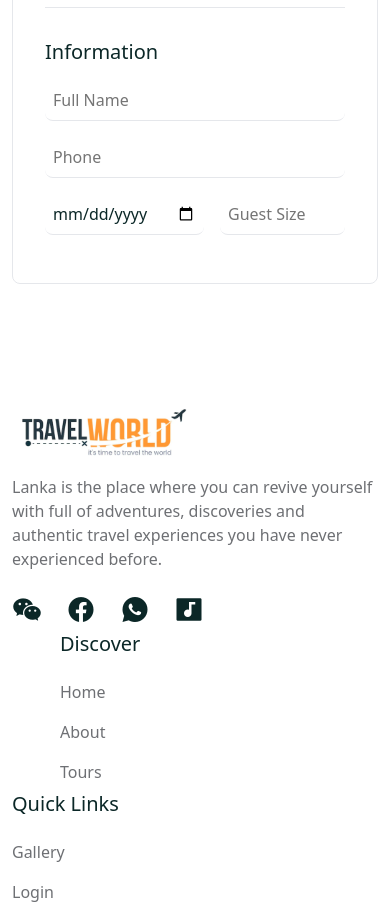
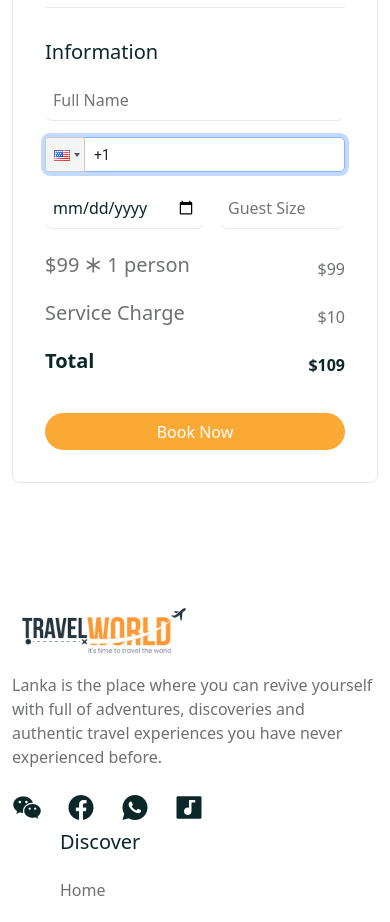
Before and after one commit to Warnakulaisuru/Tour-Management-System, a React (Create React App) app in the folder tour-management/frontend/: page /tours/01 in a window 390 px wide. Shown: the part 1400-2322 px from the top of the page. Built offline with nearby package versions, Linux system fonts and the light colour scheme; a web font is replaced by a local one.

Commit message:
validate phone number and add country flags for phone number and create connection to send data to sverver

```diff
--- a/package.json
+++ b/package.json
@@ -2,6 +2,7 @@
   "dependencies": {
     "bootstrap": "^5.3.3",
     "libphonenumber-js": "^1.11.2",
+    "react-phone-input-2": "^2.15.1",
     "react-social-icons": "^6.16.0",
     "reactstrap": "^9.2.2",
     "remixicon": "^4.2.0"
--- a/tour-management/frontend/src/components/Booking/Booking.jsx
+++ b/tour-management/frontend/src/components/Booking/Booking.jsx
@@ -1,32 +1,44 @@
 import React, { useState } from 'react';
 import './booking.css';
 import { Form, FormGroup, ListGroup, ListGroupItem, Button } from 'reactstrap';
-import { parsePhoneNumberFromString } from 'libphonenumber-js';
+import PhoneInput from 'react-phone-input-2';
+import 'react-phone-input-2/lib/style.css';
+import { isValidPhoneNumber } from 'libphonenumber-js';
 
 const Booking = ({ tour, avgRating }) => {
   const { price, reviews } = tour;
-  const [formData, setFormData] = useState({
+  const [credentials, setCredentials] = useState({
+    userId: '01',
+    userEmail: 'example@gmail.com',
     fullName: '',
     phone: '',
     bookAt: '',
-    guestSize: '',
+    guestSize: '1',
   });
   const [errors, setErrors] = useState({});
 
-  const handleChange = (e) => {
+  const handleChange = e => {
     const { id, value } = e.target;
-    setFormData({ ...formData, [id]: value });
+    setCredentials({ ...credentials, [id]: value });
+  };
+
+  const handlePhoneChange = value => {
+    setCredentials({ ...credentials, phone: value });
 
     // Validate phone number
-    if (id === 'phone') {
-      const phoneNumber = parsePhoneNumberFromString(value);
-      if (phoneNumber && phoneNumber.isValid()) {
-        setErrors({ ...errors, phone: '' });
-      } else {
-        setErrors({ ...errors, phone: 'Invalid phone number' });
-      }
+    if (isValidPhoneNumber(value)) {
+      setErrors({ ...errors, phone: '' });
+    } else {
+      setErrors({ ...errors, phone: 'Invalid phone number' });
     }
   };
+
+  //send data to the server
+  const handleClick = e => {
+    e.preventDefault()
+    console.log(credentials);
+  }
+
 
   return (
     <div className='booking'>
@@ -42,7 +54,7 @@ const Booking = ({ tour, avgRating }) => {
       {/* --booking form start-- */}
       <div className="booking__form">
         <h5>Information</h5>
-        <Form className='booking__info--form'>
+        <Form className='booking__info--form' onSubmit={handleClick}>
           <FormGroup>
             <input
               type='text'
@@ -53,12 +65,15 @@ const Booking = ({ tour, avgRating }) => {
             />
           </FormGroup>
           <FormGroup>
-            <input
-              type='tel'
-              placeholder='Phone'
-              id='phone'
-              required
-              onChange={handleChange}
+            <PhoneInput
+              country={'us'}
+              value={credentials.phone}
+              onChange={handlePhoneChange}
+              inputProps={{
+                name: 'phone',
+                required: true,
+                autoFocus: true,
+              }}
             />
             {errors.phone && <div className="error">{errors.phone}</div>}
           </FormGroup>
@@ -80,6 +95,27 @@ const Booking = ({ tour, avgRating }) => {
         </Form>
       </div>
       {/* --booking form end-- */}
+
+      {/* --booking bottom-- */}
+      <div className='booking__bottom'>
+        <ListGroup>
+            <ListGroupItem className='border-0 px-0'>
+                <h5 className='d-flex align-items-center gap-1'>
+                    ${price}<i className="ri-asterisk"></i> 1 person</h5>
+                <span> ${price}</span>
+            </ListGroupItem>
+            <ListGroupItem className='border-0 px-0'>
+                <h5>Service Charge</h5>
+                <span> $10</span>
+            </ListGroupItem>
+            <ListGroupItem className='border-0 px-0 total'>
+                <h5>Total</h5>
+                <span> ${parseInt(price) + 10}</span>
+            </ListGroupItem>
+        </ListGroup>
+
+        <Button className='btn primary__btn w-100 mt-4' onClick={handleClick}>Book Now</Button>
+      </div>
     </div>
   );
 };
--- a/tour-management/frontend/src/components/Booking/booking.css
+++ b/tour-management/frontend/src/components/Booking/booking.css
@@ -58,3 +58,27 @@
     padding: 1rem;
     border: 1px solid rgb(229,231,235);
 }
+
+.booking__bottom li {
+    display: flex;
+    align-items: center;
+    justify-content: space-between;
+}
+
+.booking__bottom li h5,
+.booking__bottom li span {
+    font-style: 1rem;
+    color: var(--text-color);
+    font-weight: 500;
+}
+
+.booking__bottom{
+    margin-top: 1rem;
+}
+
+.total h5,
+.total span {
+    color: var(--heading-color) !important;
+    font-weight: 700 !important;
+    font-style: 1.1rem !important;
+}
```
Also changed, not shown: 1 other file (tests, documents, lock files or other folders).
